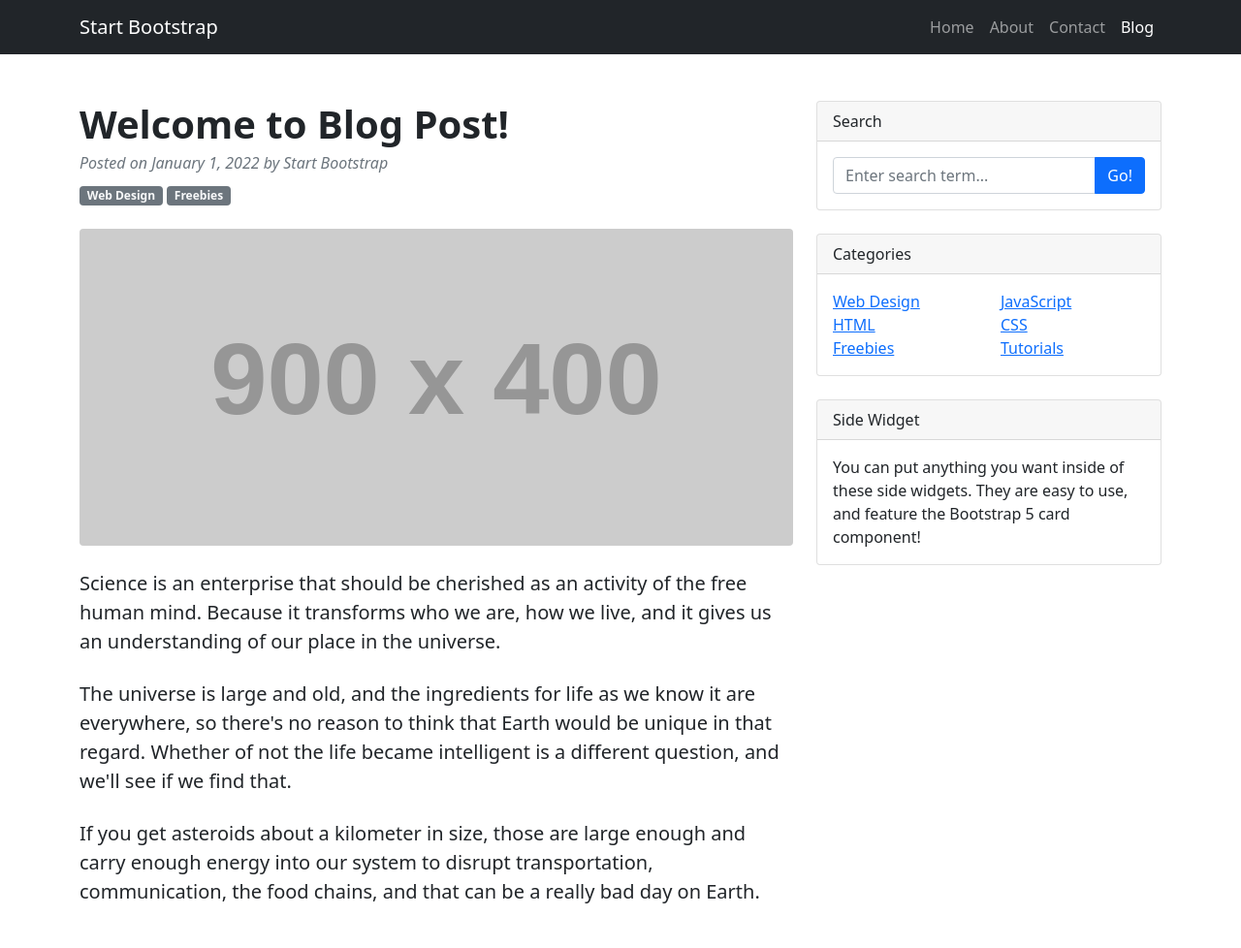
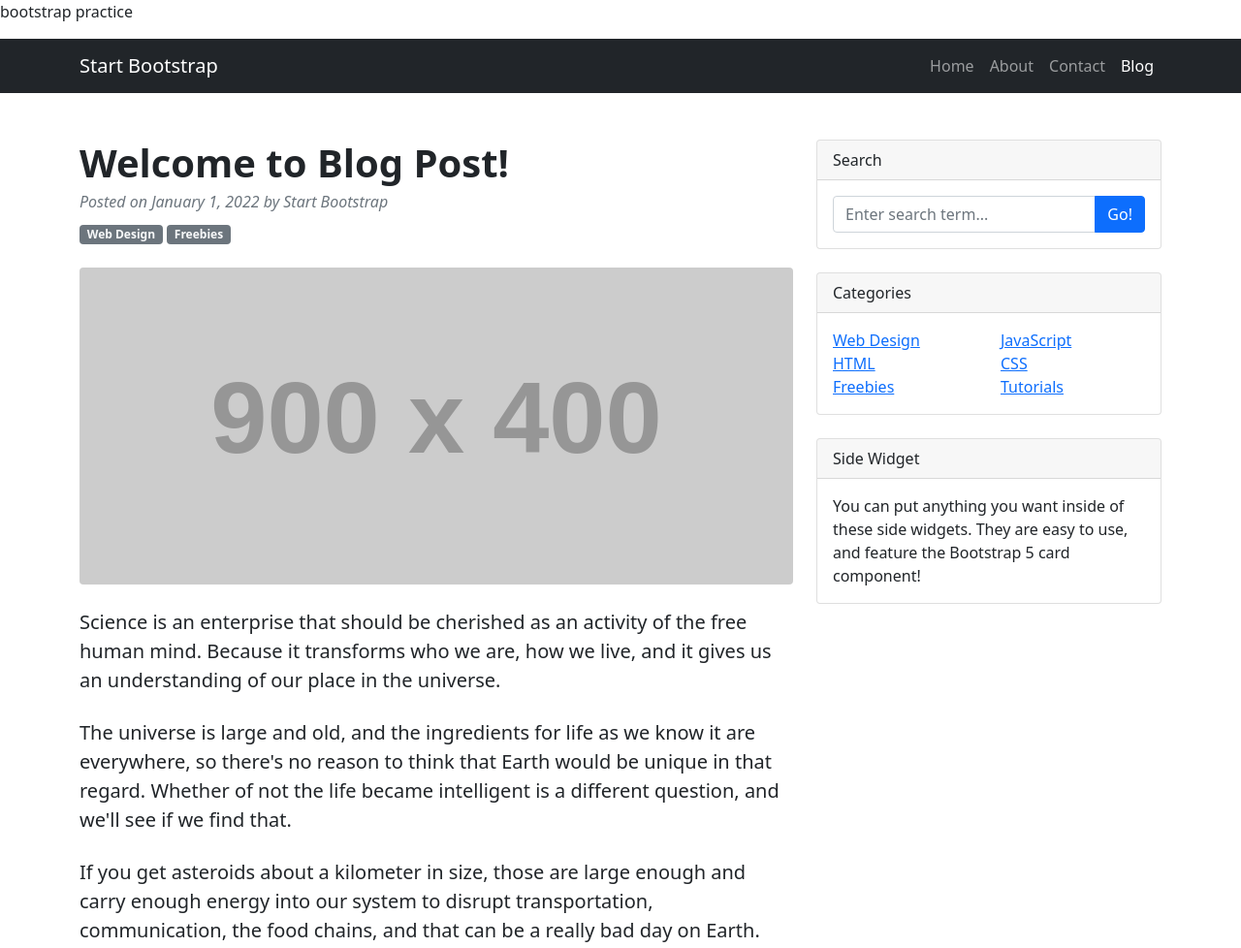
Before and after one commit to StartBootstrap/startbootstrap-blog-post, a website: page dist/index.html in a window 1280 px wide. Shown: the top 978 px of the page at 97% size. Drawn offline with nearby package versions, Linux system fonts and the light colour scheme; placeholder pictures from the web are drawn by us.

Commit message:
just add title

```diff
--- a/dist/index.html
+++ b/dist/index.html
@@ -12,6 +12,7 @@
         <link href="css/styles.css" rel="stylesheet" />
     </head>
     <body>
+        <p>bootstrap practice</p>
         <!-- Responsive navbar-->
         <nav class="navbar navbar-expand-lg navbar-dark bg-dark">
             <div class="container">
```
